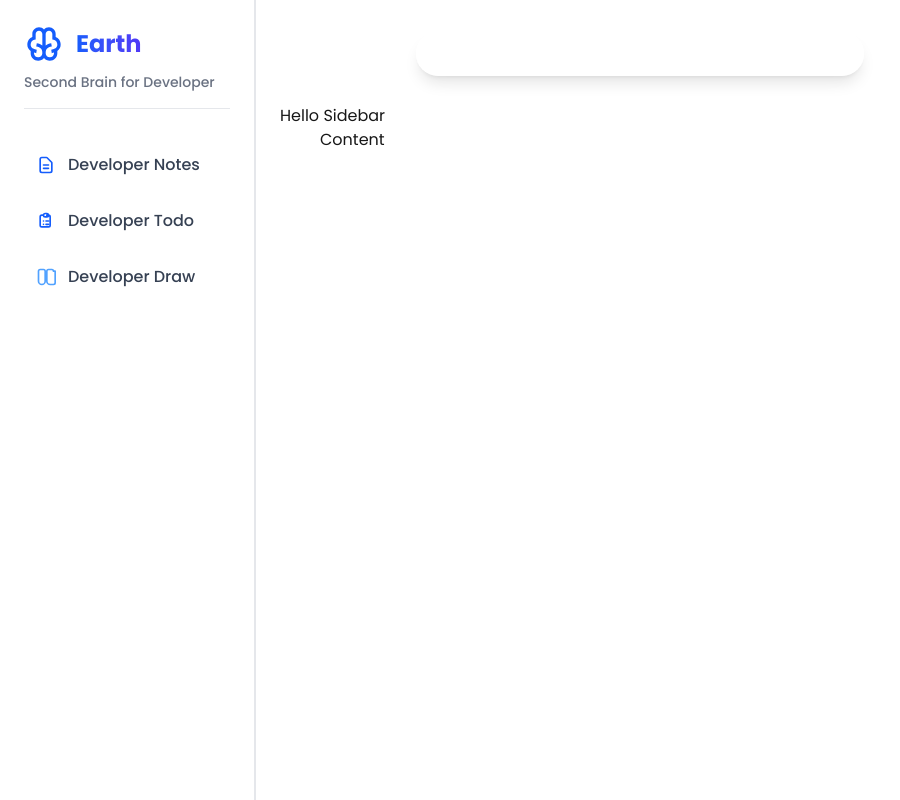
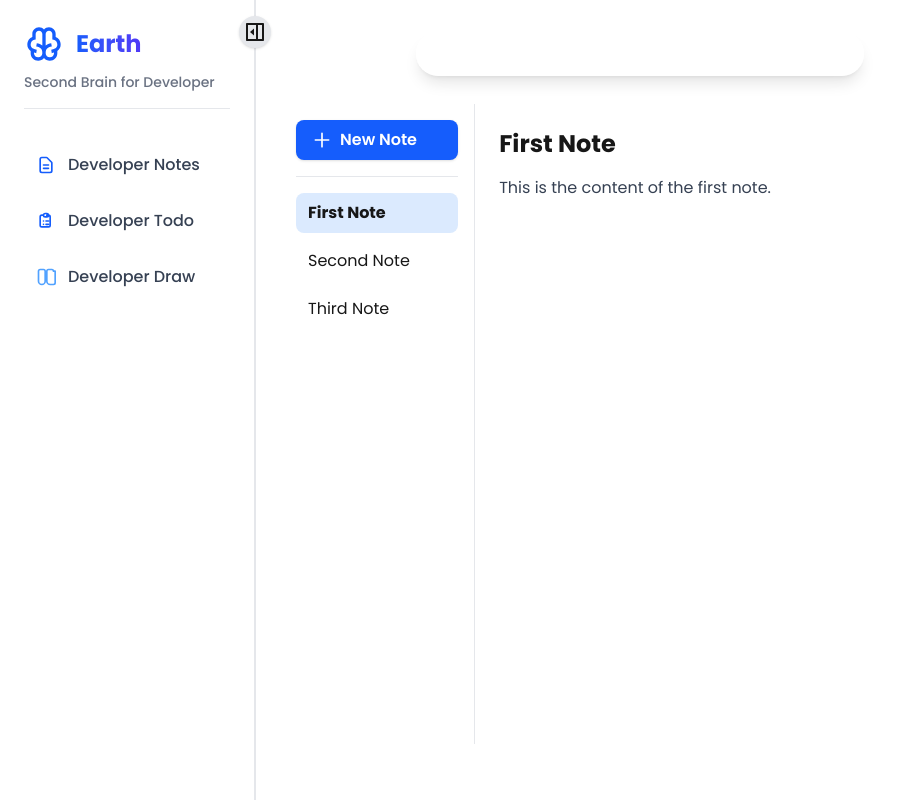
Before and after one commit to MOHIT-IITP/earth, a Next.js app in the folder web-app/: page /home in a window 1280 px wide. Shown: the whole page, without its empty margins (0-900 px from the left). Built offline with nearby package versions, Linux system fonts and the light colour scheme; no server answers.

Commit message:
Added: Notes sidebar and some components

```diff
--- a/web-app/app/home/layout.tsx
+++ b/web-app/app/home/layout.tsx
@@ -12,9 +12,14 @@ export default function HomeLayout({
   children: ReactNode
 }) {
   const [activeSection, setActiveSection] = useState('home')
+  const [sidebarVisible, setSidebarVisible] = useState(true)
 
   const handleNavigate = (section: string) => {
     setActiveSection(section)
+  }
+
+  const handleToggleSidebar = () => {
+    setSidebarVisible((prev) => !prev)
   }
 
   const renderContent = () => {
@@ -31,11 +36,36 @@ export default function HomeLayout({
   }
 
   return (
-    <div className="flex h-screen ">
+    <div className="flex h-screen relative">
       {/* Sidebar */}
-      <div className="w-64 border-r border-gray-200">
-        <Sidebar onNavigate={handleNavigate} activeSection={activeSection} />
-      </div>
+      {sidebarVisible && (
+        <div className="w-64 border-r border-gray-200 relative z-20 bg-white dark:bg-gray-900">
+          <Sidebar onNavigate={handleNavigate} activeSection={activeSection} />
+          {/* Hide Sidebar Button */}
+          <button
+            onClick={handleToggleSidebar}
+            className="absolute -right-4 top-4 bg-gray-200 dark:bg-gray-800 rounded-full p-1 shadow hover:bg-gray-300 dark:hover:bg-gray-700 transition"
+            aria-label="Hide sidebar"
+            tabIndex={0}
+          >
+            {/* Left arrow icon */}
+            <svg className='size-6' xmlns="http://www.w3.org/2000/svg" viewBox="0 0 24 24" fill="currentColor"><path d="M5 5H13V19H5V5ZM19 19H15V5H19V19ZM4 3C3.44772 3 3 3.44772 3 4V20C3 20.5523 3.44772 21 4 21H20C20.5523 21 21 20.5523 21 20V4C21 3.44772 20.5523 3 20 3H4ZM7 12L11 8.5V15.5L7 12Z"></path></svg>
+          </button>
+        </div>
+      )}
+
+      {/* Show Sidebar Button (when hidden) */}
+      {!sidebarVisible && (
+        <button
+          onClick={handleToggleSidebar}
+          className="absolute left-2 top-4 z-30 bg-gray-200 dark:bg-gray-800 rounded-full p-1 shadow hover:bg-gray-300 dark:hover:bg-gray-700 transition"
+          aria-label="Show sidebar"
+          tabIndex={0}
+        >
+          {/* Right arrow icon */}
+          <svg className='size-6' xmlns="http://www.w3.org/2000/svg" viewBox="0 0 24 24" fill="currentColor"><path d="M5 5H13V19H5V5ZM19 19H15V5H19V19ZM4 3C3.44772 3 3 3.44772 3 4V20C3 20.5523 3.44772 21 4 21H20C20.5523 21 21 20.5523 21 20V4C21 3.44772 20.5523 3 20 3H4ZM11 12L7 8.5V15.5L11 12Z"></path></svg>
+        </button>
+      )}
 
       {/* Main Content */}
       <div className="flex-1 flex flex-col overflow-hidden">
--- a/web-app/components/Notes.tsx
+++ b/web-app/components/Notes.tsx
@@ -1,11 +1,11 @@
 "use client"
+
+import NotesSidebar from "./NotesSidebar"
 
 const Notes = () => {
   return (
-    <div className='flex flex-col mt-20 w-full'>
-      {/* sidebar */}
-      <div className='w-[30%] border-r-2 border-white h-full'>Hello Sidebar</div>
-      <div className='w-[70%] ml-10'>Content</div>
+    <div className='flex justify-center items-center mt-20 w-full'>
+        <NotesSidebar/>
     </div>
   )
 }
--- /dev/null
+++ b/web-app/components/NotesContent.tsx
@@ -0,0 +1,9 @@
+import React from 'react'
+
+const NotesContent = () => {
+  return (
+    <div>NotesContent</div>
+  )
+}
+
+export default NotesContent
--- /dev/null
+++ b/web-app/components/NotesSidebar.tsx
@@ -0,0 +1,77 @@
+import React, { useState } from 'react'
+
+const mockNotes = [
+  { id: 1, title: 'First Note', content: 'This is the content of the first note.' },
+  { id: 2, title: 'Second Note', content: 'Here is some more content for the second note.' },
+  { id: 3, title: 'Third Note', content: 'Third note content goes here.' },
+]
+
+const NotesSidebar = () => {
+  const [notes, setNotes] = useState(mockNotes)
+  const [selectedNoteId, setSelectedNoteId] = useState<number | null>(notes[0]?.id || null)
+
+  const handleSelectNote = (id: number) => {
+    setSelectedNoteId(id)
+  }
+
+  const handleNewNote = () => {
+    const newNote = {
+      id: Date.now(),
+      title: `Untitled Note`,
+      content: 'Start writing your note here...',
+    }
+    setNotes([newNote, ...notes])
+    setSelectedNoteId(newNote.id)
+  }
+
+  const selectedNote = notes.find(note => note.id === selectedNoteId)
+
+  return (
+    <div className="flex h-[80vh] w-full" style={{ minHeight: '500px' }}>
+      {/* Sidebar */}
+      <div className="flex flex-col p-4 h-full border-r border-gray-200 dark:border-gray-700" style={{ width: '20%' }}>
+        <button
+          className="mb-4 flex items-center gap-2 px-4 py-2 bg-blue-600 hover:bg-blue-700 text-white font-semibold rounded-lg shadow transition-all duration-200"
+          onClick={handleNewNote}
+        >
+          <svg className="w-5 h-5" fill="none" stroke="currentColor" strokeWidth={2} viewBox="0 0 24 24">
+            <path strokeLinecap="round" strokeLinejoin="round" d="M12 4v16m8-8H4" />
+          </svg>
+          New Note
+        </button>
+        <hr className="border-gray-200 dark:border-gray-700 mb-4" />
+        <div className="flex-1 overflow-y-auto">
+          {notes.length === 0 && (
+            <div className="text-gray-400 text-sm text-center mt-8">No notes yet.</div>
+          )}
+          {notes.map(note => (
+            <button
+              key={note.id}
+              onClick={() => handleSelectNote(note.id)}
+              className={`w-full text-left px-3 py-2 rounded-lg mb-2 transition ${
+                selectedNoteId === note.id
+                  ? 'bg-blue-100 dark:bg-blue-900 font-bold'
+                  : 'hover:bg-gray-100 dark:hover:bg-gray-800'
+              }`}
+            >
+              {note.title}
+            </button>
+          ))}
+        </div>
+      </div>
+      {/* Note Content */}
+      <div className="p-6 flex-1 overflow-y-auto" style={{ width: '80%' }}>
+        {selectedNote ? (
+          <div>
+            <h2 className="text-2xl font-bold mb-4">{selectedNote.title}</h2>
+            <div className="text-gray-700 dark:text-gray-200 whitespace-pre-line">{selectedNote.content}</div>
+          </div>
+        ) : (
+          <div className="text-gray-400 text-lg text-center mt-20">Select a note to view its content.</div>
+        )}
+      </div>
+    </div>
+  )
+}
+
+export default NotesSidebar
--- a/web-app/components/Todo.tsx
+++ b/web-app/components/Todo.tsx
@@ -1,8 +1,9 @@
 'use client'
+import { showErrorToast, showSuccessToast } from '@/lib/toastUtils';
 import React, { useState } from 'react'
 
 const Todo = () => {
-  const [form , setForm] = useState({
+  const [form, setForm] = useState({
     title: '',
     description: '',
     priority: 'MEDIUM',
@@ -10,30 +11,56 @@ const Todo = () => {
     authorId: '',
     noteId: '',
   })
+  const [loading, setLoading] = useState(false);
 
   const handleChange = (e: React.ChangeEvent<HTMLInputElement | HTMLSelectElement>) => {
-    setForm({...form, [e.target.name]: e.target.value})
+    setForm({ ...form, [e.target.name]: e.target.value })
   }
 
   const handleSubmit = async (e: React.FormEvent) => {
     e.preventDefault()
+    setLoading(true);
+    try {
+      const res = await fetch('/api/todos', {
+        method: 'POST',
+        headers: { 'Content-Type': 'application/json' },
+        body: JSON.stringify(form),
+      });
+      if (!res.ok) throw new Error('Failed to add todo');
+      showSuccessToast('Todo added!');
+      setForm({
+        title: '',
+        description: '',
+        priority: 'MEDIUM',
+        dueDate: '',
+        authorId: '',
+        noteId: '',
+      });
+    } catch (err) {
+      showErrorToast('Error adding todo');
+      console.error(err);
+    } finally {
+      setLoading(false);
+    }
   }
 
   return (
+    <div className='mt-20'>
       <form onSubmit={handleSubmit}>
-      <input name="title" placeholder='Title' onChange={handleChange} />
-      <input name="description" placeholder='Description' onChange={handleChange} />
-      <select name="priority" id="" onChange={handleChange}>
+        <input name="title" placeholder='Title' value={form.title} onChange={handleChange} />
+        <input name="description" placeholder='Description' value={form.description} onChange={handleChange} />
+        <select name="priority" value={form.priority} onChange={handleChange}>
           <option value="LOW">LOW</option>
           <option value="MEDIUM">MEDIUM</option>
           <option value="HIGH">HIGH</option>
           <option value="URGENT">URGENT</option>
         </select>
-      <input name="dueDate"  type='date' onChange={handleChange}/>
-      <input name="authorId" placeholder='Auth' />
-      <input type="text" />
-      <button>Add Todo</button>
+        <input name="dueDate" type='date' value={form.dueDate} onChange={handleChange} />
+        <input name="authorId" placeholder='authorId' value={form.authorId} onChange={handleChange} />
+        <input name="noteId" placeholder='Note ID' value={form.noteId} onChange={handleChange} />
+        <button type='submit' disabled={loading}>{loading ? 'Adding...' : 'Add Todo'}</button>
       </form>
+    </div>
   )
 }
 
```
Lines whose indentation alone changed are shown as unchanged.
